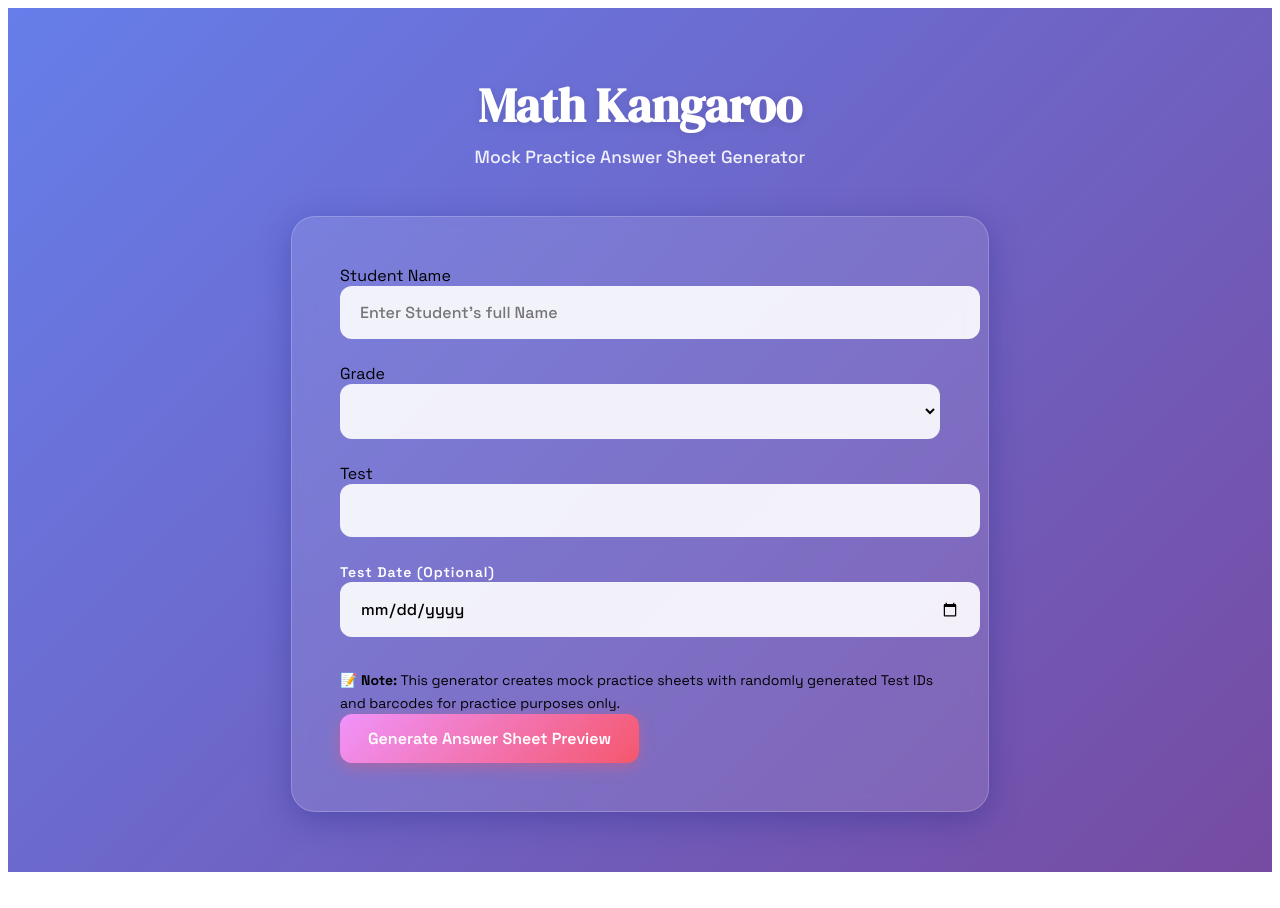
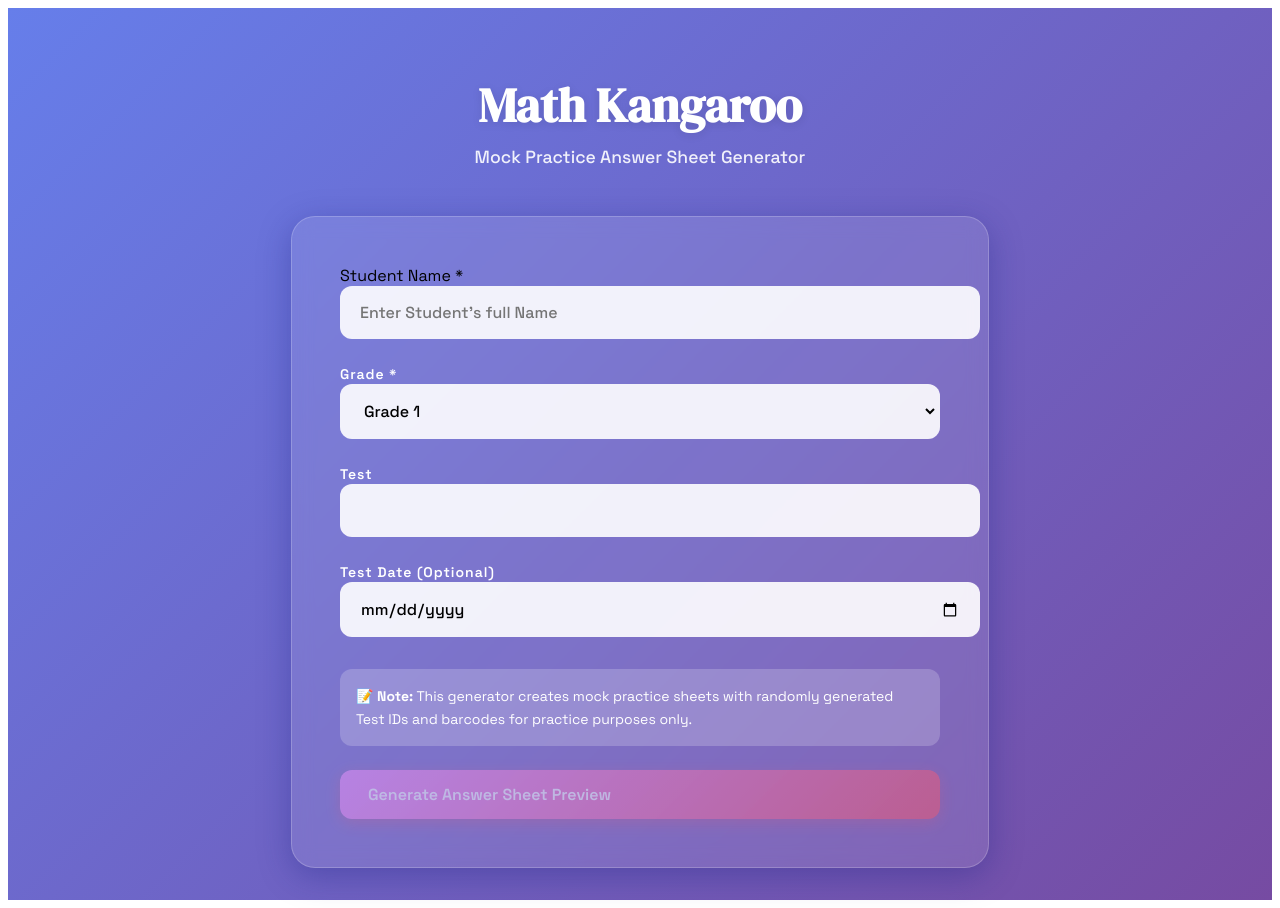
Before and after one commit to MsChenoO/MathKangarooAnswerSheetGenerator, a React (Vite) app: page / in a window 1280 px wide. Before the commit the page ends 880 px from the top, so only its background shows below. Built offline with nearby package versions, Linux system fonts and the light colour scheme.

Commit message:
complete the data input part

```diff
--- a/src/App.jsx
+++ b/src/App.jsx
@@ -6,10 +6,12 @@
     const [grade, setGrade] = useState('');
     const [testType, setTestType] = useState('');
     const [testDate, setTestDate] = useState('');
+    const [showPreview, setShowPreview] = useState(false);
+    const previewRef = useRef(null);
 
     // Answer Sheet consts
     const generateTestId = () => {
-    return Math.floor(10000 + Math.random() * 90000);
+        return Math.floor(10000 + Math.random() * 90000);
   };
     const testId = generateTestId();
     const questionCount = parseInt(grade) <= 4 ? 24 : 30;
@@ -22,6 +24,13 @@
         setGrade(selectedGrade);
         setTestType(`Math Kangaroo - Grade ${selectedGrade}`);
     };
+
+    const handleGeneratePreview = () => {
+    if (studentName && grade) {
+      setShowPreview(true);
+    }
+  };
+
     return (
     <div style={{
         background: 'linear-gradient(135deg, #667eea 0%, #764ba2 100%)',
@@ -125,54 +134,131 @@
                 <div className="subtitle">Mock Practice Answer Sheet Generator</div>
             </div>
 
-            {/* {!showPreview ? ( */}
+            {!showPreview ? (
                 <div className="glass-card" style={{ padding: '3rem', maxWidth: '600px', margin: '0 auto' }}>
                 <div style={{ marginBottom: '24px' }}>
-                    <label>Student Name</label>
+                    <label>Student Name *</label>
                     <input
                         type="text"
                         required
                         placeholder="Enter Student's full Name"
                         className='input-field'
+                        value={studentName}
+                        onChange={(e) => setStudentName(e.target.value)}
                     />
                 </div>
+
                 <div style={{ marginBottom: '24px' }}>
-                    <label>Grade</label>
+                    <label className="label">Grade *</label>
                     <select
                         required
                         placeholder="Enter Student's full Name"
                         className='input-field'
+                        value={grade}
+                        onChange={handleGradeChange}
+                        style={{ cursor: 'pointer' }}
+                    >
+                        {grades.map(g => (
+                  <option key={g} value={g}>Grade {g}</option>
+                ))}
+                    </select>
+                </div>
+
+                <div style={{ marginBottom: '24px' }}>
+                    <label className="label">Test</label>
+                    <input
+                        type="text"
+                        className='input-field'
+                        value={testType}
                     />
                 </div>
-                <div style={{ marginBottom: '24px' }}>
-                    <label>Test</label>
-                    <input
-                        type="text"
-                        required
-                        className='input-field'
-                    />
-                </div>
+
                 <div style={{ marginBottom: '32px' }}>
                     <label className="label">Test Date (Optional)</label>
                     <input
                         type="date"
                         className="input-field"
+                        value={testDate}
+                        onChange={(e) => setTestDate(e.target.value)}
                     />
                 </div>
-                <div>
+
+                <div style={{
+                    background: 'rgba(255, 255, 255, 0.2)',
+                    padding: '16px',
+                    borderRadius: '12px',
+                    marginBottom: '24px',
+                    color: 'white'
+                 }}>
                     <p style={{ margin: 0, fontSize: '14px', lineHeight: '1.6' }}>
                         <strong>📝 Note:</strong> This generator creates mock practice sheets with randomly generated Test IDs and barcodes for practice purposes only.
                     </p>
                 </div>
+
                 <button
                     className="btn btn-primary"
+                    OnClick={handleGeneratePreview}
+                    disabled={!studentName || !grade}
+                    style={{
+                        width: '100%',
+                        opacity: (!studentName || !grade) ? 0.5 : 1,
+                        cursor: (!studentName || !grade) ? 'not-allowed' : 'pointer'
+                    }}
                 >
                     Generate Answer Sheet Preview
                 </button>
             </div>
-            {/* ) */}
+            ) : (
+                <div>
+                <div style={{
+                    display: 'flex',
+                    gap: '12px',
+                    justifyContent: 'center',
+                    marginBottom: '2rem',
+                    flexWrap: 'wrap'
+                    }}>
+                        <button className="btn btn-secondary" onClick={downloadAsPDF}>
+                        <Download size={20} />
+                        Download PDF
+                        </button>
+                        <button className="btn btn-secondary" onClick={downloadAsPNG}>
+                          <FileImage size={20} />
+                         Download PNG
+                        </button>
+                        <button className="btn btn-secondary" onClick={handlePrint}>
+                            <Printer size={20} />
+                            Print
+                        </button>
+                        <button
+                            className="btn btn-secondary"
+                            onClick={() => setShowPreview(false)}
+                            style={{ background: '#f5576c', color: 'white' }}
+                        >
+                            ← Back to Form
+                        </button>
+                        </div>
+
+                        <div style={{
+                            background: 'white',
+                            borderRadius: '12px',
+                            padding: '2rem',
+                            boxShadow: '0 10px 40px rgba(0, 0, 0, 0.2)'
+                        }}>
+                            <div ref={previewRef} id="answer-sheet">
+                                <AnswerSheet
+                                    studentName={studentName}
+                                    grade={grade}
+                                    testId={testId}
+                                    testDate={testDate}
+                                    questionCount={questionCount}
+                                />
+                            </div>
+                        </div>
+                    </div>
+            )}
+        </div>
     </div>
-    </div>)
+    );
 };
 
 export default MathKangarooGenerator;
```
